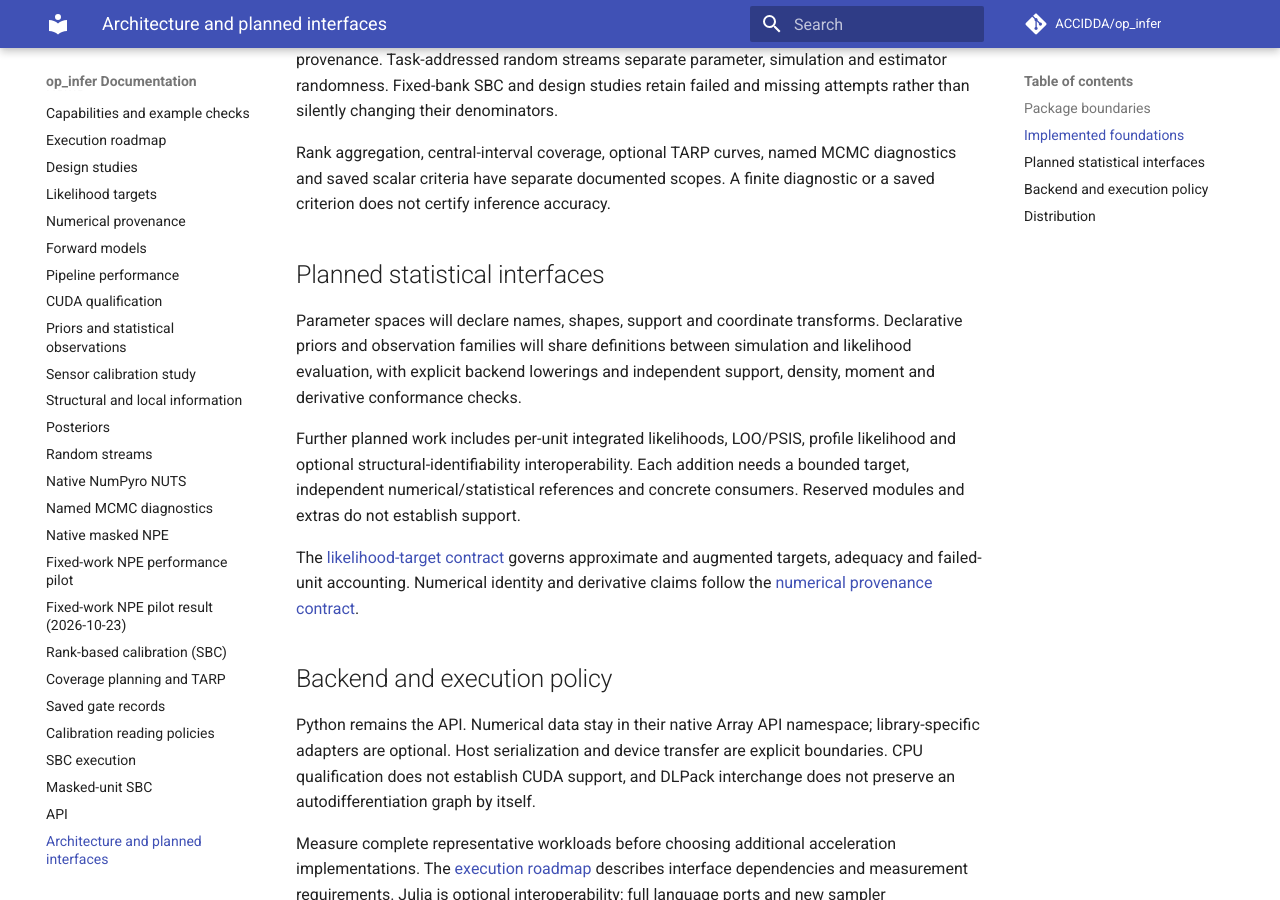
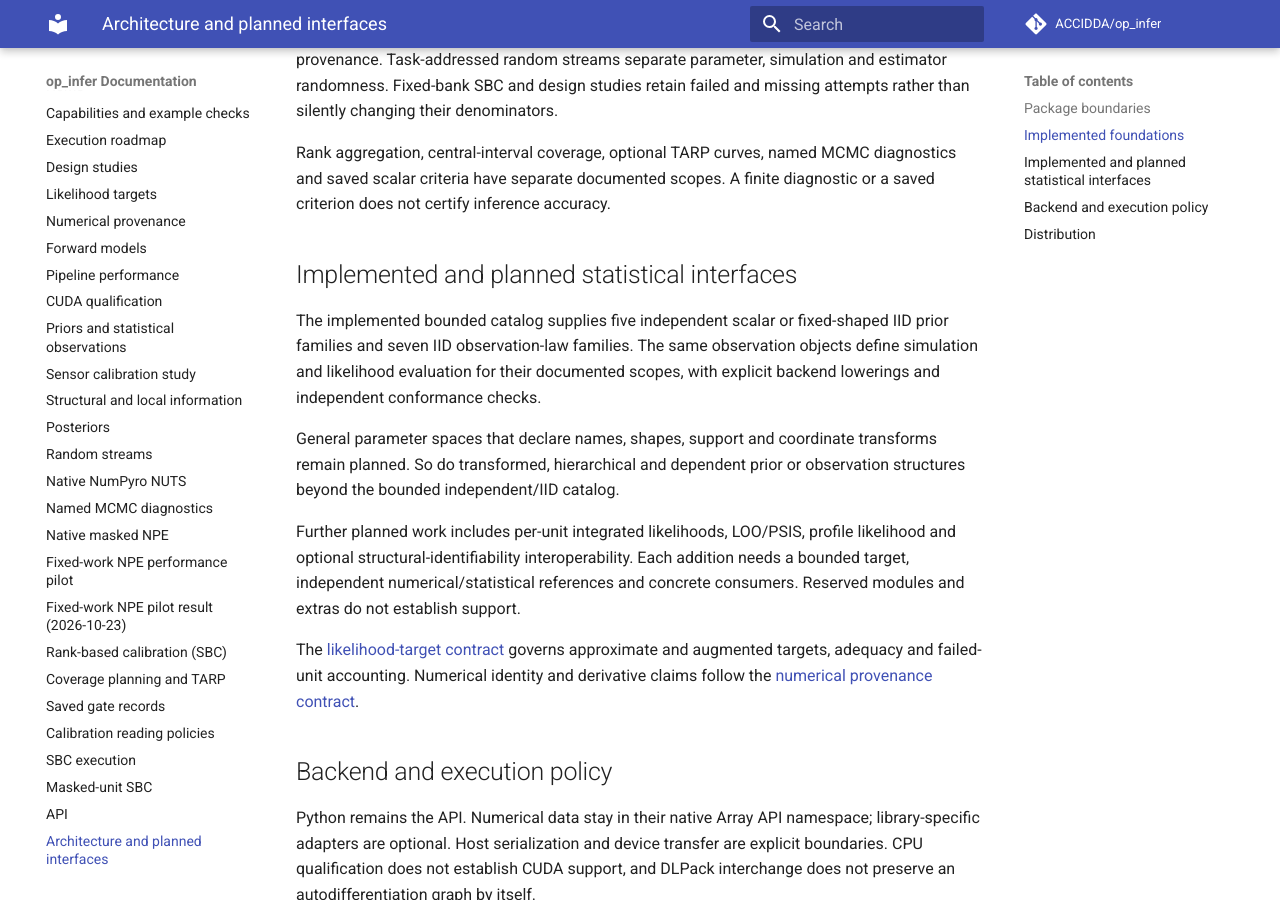
Before and after one commit to ACCIDDA/op_infer, an MkDocs documentation site: the page built from docs/design/proposal.md, in a window 1280 px wide and 900 px high, scrolled down 839 px. Built offline with MkDocs 1.6.1 and Material for MkDocs 9.7.7, drawn with Linux system fonts in a browser that asks for light colours; comment, search, counter and statistics services are not loaded.

```diff
--- a/docs/design/proposal.md
+++ b/docs/design/proposal.md
@@ -34,12 +34,16 @@ Rank aggregation, central-interval coverage, optional TARP curves, named MCMC
 diagnostics and saved scalar criteria have separate documented scopes. A finite
 diagnostic or a saved criterion does not certify inference accuracy.
 
-## Planned statistical interfaces
+## Implemented and planned statistical interfaces
 
-Parameter spaces will declare names, shapes, support and coordinate transforms.
-Declarative priors and observation families will share definitions between
-simulation and likelihood evaluation, with explicit backend lowerings and
-independent support, density, moment and derivative conformance checks.
+The implemented bounded catalog supplies five independent scalar or fixed-shaped
+IID prior families and seven IID observation-law families. The same observation
+objects define simulation and likelihood evaluation for their documented scopes,
+with explicit backend lowerings and independent conformance checks.
+
+General parameter spaces that declare names, shapes, support and coordinate
+transforms remain planned. So do transformed, hierarchical and dependent prior or
+observation structures beyond the bounded independent/IID catalog.
 
 Further planned work includes per-unit integrated likelihoods, LOO/PSIS, profile
 likelihood and optional structural-identifiability interoperability. Each addition
```
Also changed, not shown: README.md (+1 -1 lines), docs/api.md (+2 -1 lines), docs/identifiability.md (+2 -1 lines), docs/random-streams.md (+5 -3 lines), 3 other files.
